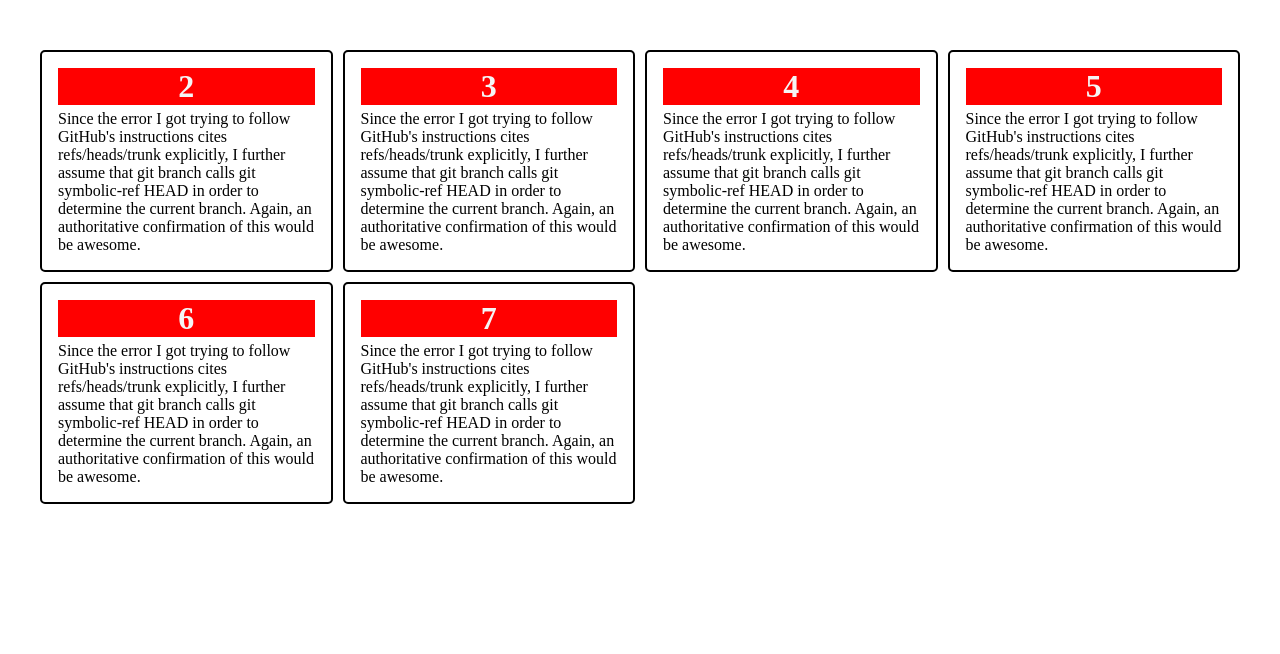
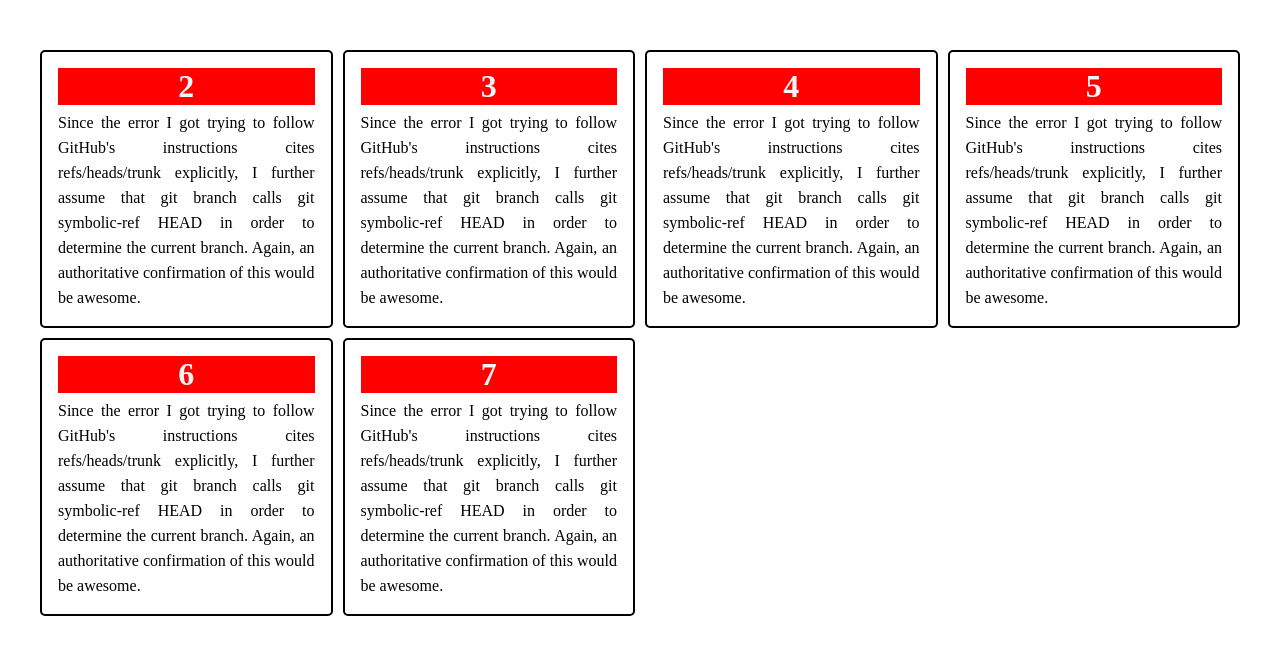
Before and after one commit to ankurvishwakarma222/practice, a plain HTML site: page index.html in a window 1280 px wide. Drawn offline with Linux system fonts and the light colour scheme.

Commit message:
css file modified

```diff
--- a/index.css
+++ b/index.css
@@ -21,3 +21,7 @@
     color: whitesmoke;
     margin-bottom: 5px;
 }
+.container div p{
+    line-height: 25px;
+    text-align: justify;
+}
```
